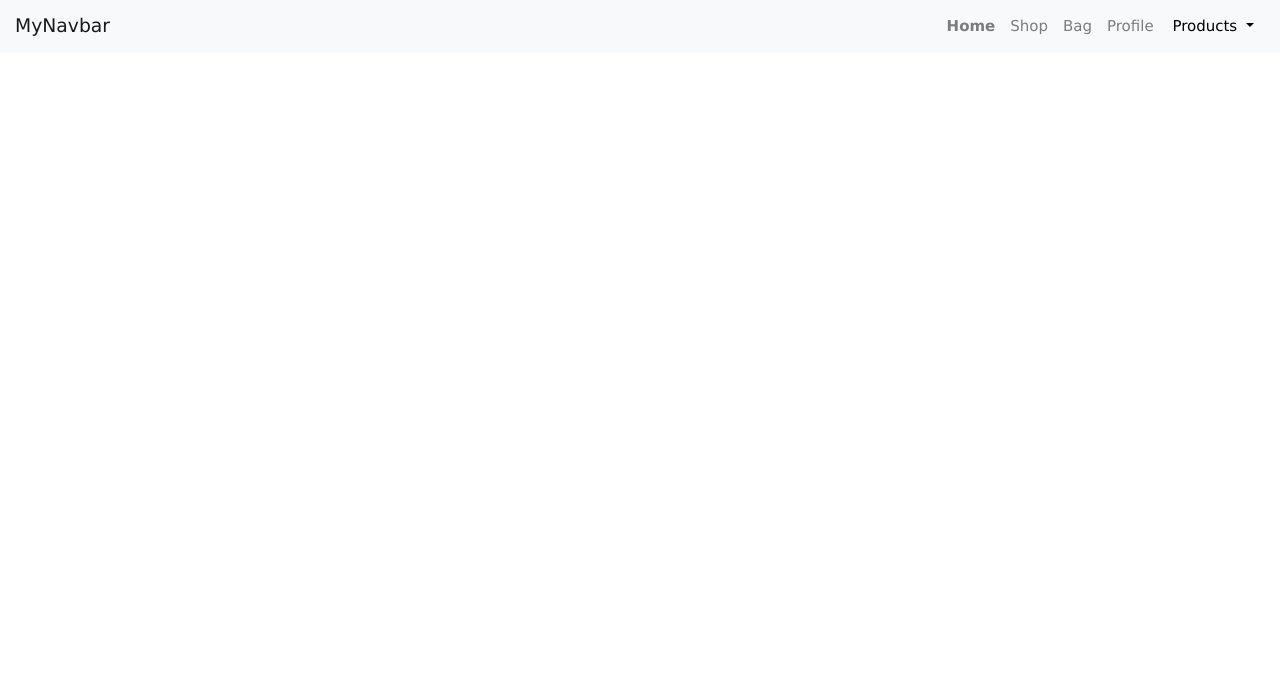
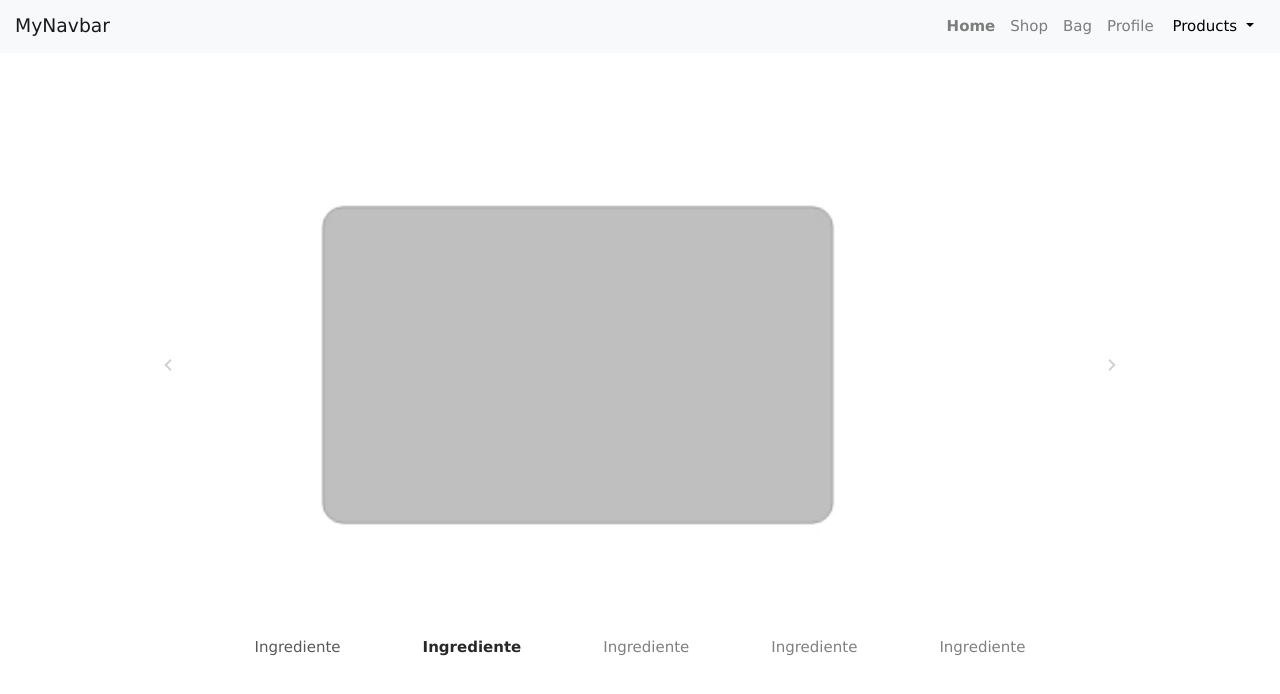
Before and after one commit to giuseppelegrottaglie/giuseppelegrottaglie.github.io, a plain HTML site: page index.html in a window 1280 px wide. Drawn offline with nearby package versions, Linux system fonts and the light colour scheme.

Commit message:
Aggiornamento con Carosello

```diff
--- a/index.html
+++ b/index.html
@@ -11,6 +11,7 @@
     <title> My Template</title>
     <meta name="description" content="Web Template made to test my awesome skillz">
 
+
     <!-- Bootstrap -->
     <link rel="stylesheet" href="https://cdn.jsdelivr.net/npm/bootstrap@4.6.0/dist/css/bootstrap.min.css"
         integrity="sha384-B0vP5xmATw1+K9KRQjQERJvTumQW0nPEzvF6L/Z6nronJ3oUOFUFpCjEUQouq2+l" crossorigin="anonymous">
@@ -18,13 +19,12 @@
     <!-- CSS -->
     <link rel="stylesheet" href="style.css">
 
+     <!-- W3School CSS -->
+     <link rel="stylesheet" href="https://www.w3schools.com/w3css/4/w3.css">
+
     <!-- Material Icons -->
     <link href="https://fonts.googleapis.com/icon?family=Material+Icons" rel="stylesheet">
 
-    <!-- W3School CSS -->
-    <link rel="stylesheet" href="https://www.w3schools.com/w3css/4/w3.css">
-
-<body>
 
 </head>
 
@@ -97,6 +97,52 @@
             </div>
         </nav>
     </header>
+
+    <!-- Carosello con "text-indicators" by samurai-pepps -->
+    <div class="container d-none d-md-block">
+
+        <div id="mycarousel" class="carousel slide" data-ride="carousel">
+
+            <!-- Indicators -->
+            <ol class="carousel-indicators">
+              <li data-target="#mycarousel" data-slide-to="0" class="active myindicator">Ingrediente</li>
+              <li data-target="#mycarousel" data-slide-to="1" class="myindicator">Ingrediente</li>
+              <li data-target="#mycarousel" data-slide-to="2" class="myindicator">Ingrediente</li>
+              <li data-target="#mycarousel" data-slide-to="3" class="myindicator">Ingrediente</li>
+              <li data-target="#mycarousel" data-slide-to="4" class="myindicator">Ingrediente</li>
+            </ol>
+
+            <!-- Slides Content -->
+            <div class="carousel-inner">
+              <div class="carousel-item active">
+                <img src="Images/Immagine Slideshow.jpg" class="d-block w-100" alt="Images/Immagine Slideshow.jpg">
+              </div>
+              <div class="carousel-item">
+                <img src="Images/Immagine Slideshow.jpg" class="d-block w-100" alt="Images/Immagine Slideshow.jpg">
+              </div>
+              <div class="carousel-item">
+                <img src="Images/Immagine Slideshow.jpg" class="d-block w-100" alt="Images/Immagine Slideshow.jpg">
+              </div>
+              <div class="carousel-item">
+                <img src="Images/Immagine Slideshow.jpg" class="d-block w-100" alt="Images/Immagine Slideshow.jpg">
+              </div>
+              <div class="carousel-item">
+                <img src="Images/Immagine Slideshow.jpg" class="d-block w-100" alt="Images/Immagine Slideshow.jpg">
+              </div>
+            </div>
+
+            <!-- Controls -->
+            <a class="carousel-control-prev" href="#mycarousel" role="button" data-slide="prev">
+              <span class="material-icons mycontrol" aria-hidden="true">navigate_before</span>
+              <span class="sr-only">Previous</span>
+            </a>
+            <a class="carousel-control-next" href="#mycarousel" role="button" data-slide="next">
+                <span class="material-icons mycontrol" aria-hidden="true">navigate_next</span>
+              <span class="sr-only">Next</span>
+            </a>
+          </div>
+    </div>
+
 
     <!-- NavBar Tablet -->
     <footer class="fixed-bottom mobile-bottombar d-none d-sm-block d-md-none">
--- a/style.css
+++ b/style.css
@@ -70,3 +70,49 @@ h1{
 .navbar-toggler{
     border: 0;
 }
+
+.carousel-indicators{
+    display: flex;
+    justify-content: space-between;
+}
+
+.carousel-indicators li {
+    width: auto;
+    height: auto;
+    text-indent: 0;
+    border: none;
+    line-height: 30px;
+    color: black;
+    background-color: rgba(153, 153, 153, 0);
+    transition: all 0.25s ease;
+}
+
+.carousel-indicators li:hover {
+    background-color: #3379b700;
+}
+
+.carousel-indicators li.active {
+    background-color: #3379b700;
+    font-weight: bold;
+}
+
+.myindicator{
+    font-size: 1rem;
+}
+
+.mycontrol{
+    color: rgba(0, 0, 0, 0.372);
+}
+.mycontrol:hover{
+    color: rgba(0, 0, 0, 0.598);
+    text-shadow: 1px 2px 5px rgba(0, 0, 0, 0.221);
+}
+
+.mycontrol:active{
+    color: rgba(0, 0, 0, 0.598);
+    text-shadow: 1px 1px 1px rgba(0, 0, 0, 0.221);
+}
+
+.mycarousel{
+    align-items: center;
+}
```
Also changed, not shown: Profile.html (+2 -1 lines), Images/Immagine Slideshow.jpg (added), 1 other file.
